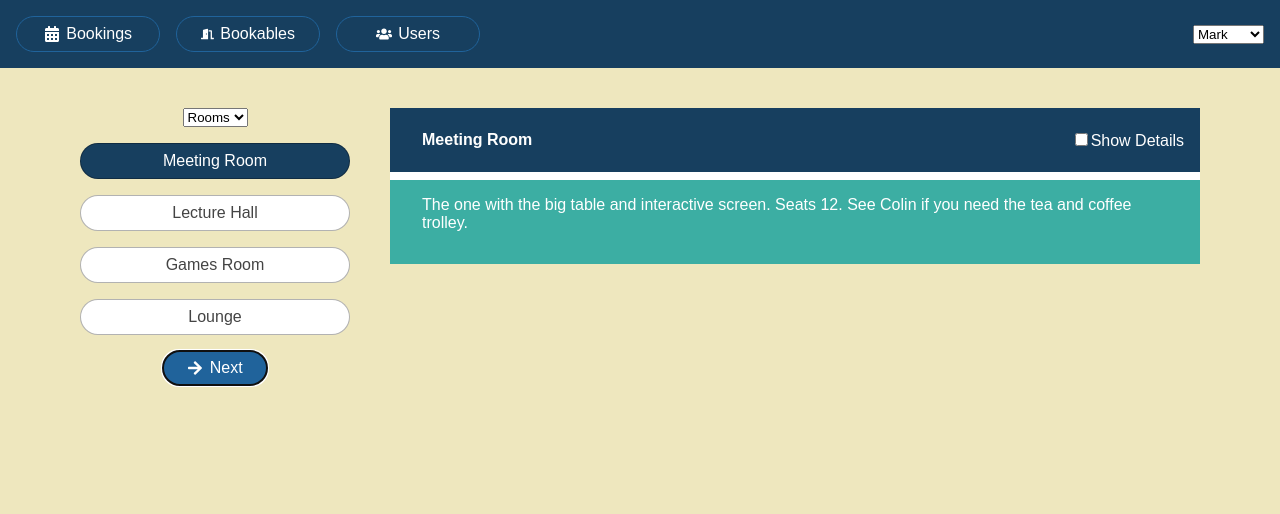
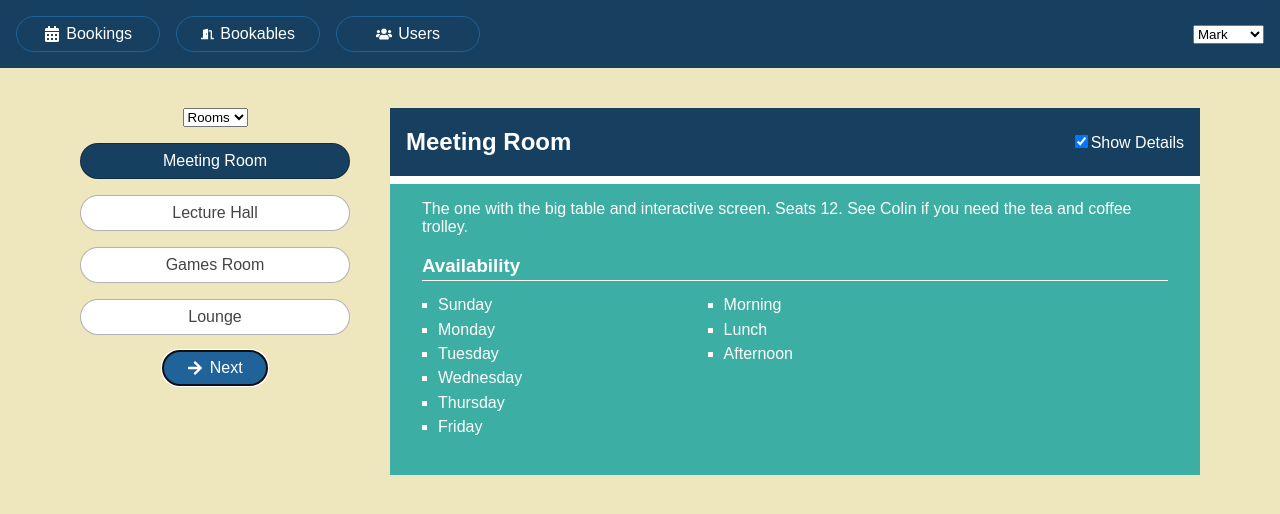
Before and after one commit to oumabaros/BookingsApp, a React app: page /bookables in a window 1280 px wide. Shown: the top 514 px of the page. Built offline with nearby package versions, Linux system fonts and the light colour scheme.

Commit message:
first commit

```diff
--- a/src/client/components/Bookables/BookablesList.js
+++ b/src/client/components/Bookables/BookablesList.js
@@ -1,51 +1,88 @@
-import React from "react";
-import data from "../../static.json";
-import { useState,Fragment } from "react";
+import {useReducer, Fragment} from 'react';
+import data from '../../static.json';
 import {FaArrowRight} from "react-icons/fa";
+import * as React from 'react';
+import reducer from "./reducer";
 
+let bookables=data.bookables,sessions=data.sessions,days=data.days;
 
-export default function BookablesList(){
-    const [group, setGroup] = useState("Rooms");
-    const {bookables} = data;
-    const bookablesInGroup=bookables.filter(b=>b.group===group);
-    const [bookableIndex,setBookableIndex]=useState(0);
+const initialState = {
+  group: "Rooms",
+  bookableIndex: 0,
+  hasDetails: true,
+  bookables
+};
+
+export default function BookablesList () {
+  const [state, dispatch] = useReducer(reducer, initialState);
+
+  const {group, bookableIndex, bookables, hasDetails} = state;
+
+  const bookablesInGroup = bookables.filter(b => b.group === group);
+  const bookable = bookablesInGroup[bookableIndex];
   const groups = [...new Set(bookables.map(b => b.group))];
-    const bookable = bookablesInGroup[bookableIndex];
-    const [hasDetails, setHasDetails] = useState(false);
 
-    function changeBookable(selectedIndex){
-        setBookableIndex(selectedIndex);
-        console.log(selectedIndex);
-    }
-    function nextBookable () {
-        setBookableIndex(bookableIndex => (bookableIndex + 1) % bookablesInGroup.length);
+  function changeGroup (e) {
+    dispatch({
+      type: "SET_GROUP",
+      payload: e.target.value
+    });
   }
 
-    return(
+  function changeBookable (selectedIndex) {
+    dispatch({
+      type: "SET_BOOKABLE",
+      payload: selectedIndex
+    });
+  }
+
+  function nextBookable () {
+    dispatch({type: "NEXT_BOOKABLE"});
+  }
+
+  function toggleDetails () {
+    dispatch({type: "TOGGLE_HAS_DETAILS"});
+  }
+
+  return (
     <Fragment>
       <div>
-            <select value={group} onChange={(e) => setGroup(e.target.value)}>
+        <select
+          value={group}
+          onChange={changeGroup}
+        >
           {groups.map(g => <option value={g} key={g}>{g}</option>)}
         </select>
+
         <ul className="bookables items-list-nav">
-                {bookablesInGroup.map((b,i)=>(
-                    <li key={b.id} className={i === bookableIndex ? "selected" : null}>
-                        <button className="btn" onClick={()=>changeBookable(i)}>
+          {bookablesInGroup.map((b, i) => (
+            <li
+              key={b.id}
+              className={i === bookableIndex ? "selected" : null}
+            >
+              <button
+                className="btn"
+                onClick={() => changeBookable(i)}
+              >
                 {b.title}
               </button>
             </li>
           ))}
         </ul>
         <p>
-                <button className="btn" onClick={nextBookable} autoFocus>
+          <button
+            className="btn"
+            onClick={nextBookable}
+            autoFocus
+          >
             <FaArrowRight/>
             <span>Next</span>
           </button>
         </p>
       </div>
-        {
-            bookable && (
-                <div className="booking-details">
+
+      {bookable && (
+        <div className="bookable-details">
           <div className="item">
             <div className="item-header">
               <h2>
@@ -53,25 +90,31 @@ export default function BookablesList(){
               </h2>
               <span className="controls">
                 <label>
-                                    <input type="checkbox" checked={hasDetails} onChange={()=>setHasDetails(has=>!has)} />
+                  <input
+                    type="checkbox"
+                    checked={hasDetails}
+                    onChange={toggleDetails}
+                  />
                   Show Details
                 </label>
               </span>
             </div>
+
             <p>{bookable.notes}</p>
+
             {hasDetails && (
               <div className="item-details">
                 <h3>Availability</h3>
                 <div className="bookable-availability">
                   <ul>
-                                        {
-                                            bookable.days.sort().map(d=><li key={d}>{ bookable.days[d]}</li>)
-
+                    {bookable.days
+                      .sort()
+                      .map(d => <li key={d}>{days[d]}</li>)
                     }
                   </ul>
                   <ul>
-                                        {
-                                            bookable.sessions.map(s=><li key={s}>{ bookable.sessions[s]}</li>)
+                    {bookable.sessions
+                      .map(s => <li key={s}>{sessions[s]}</li>)
                     }
                   </ul>
                 </div>
@@ -79,9 +122,7 @@ export default function BookablesList(){
             )}
           </div>
         </div>
-            )
-        }
+      )}
     </Fragment>
   );
-
 }
--- /dev/null
+++ b/src/client/components/Bookables/reducer.js
@@ -0,0 +1,36 @@
+export default function reducer (state, action) {
+  switch (action.type) {
+
+    case "SET_GROUP":
+      return {
+        ...state,
+        group: action.payload,
+        bookableIndex: 0
+      };
+
+    case "SET_BOOKABLE":
+      return {
+        ...state,
+        bookableIndex: action.payload
+      };
+
+    case "TOGGLE_HAS_DETAILS":
+      return {
+        ...state,
+        hasDetails: !state.hasDetails
+      };
+
+    case "NEXT_BOOKABLE":
+      const count = state.bookables.filter(
+        b => b.group === state.group
+      ).length;
+
+      return {
+        ...state,
+        bookableIndex: (state.bookableIndex + 1) % count
+      };
+
+    default:
+      return state;
+  }
+}
--- a/src/client/components/Users/UsersList.js
+++ b/src/client/components/Users/UsersList.js
@@ -1,15 +1,25 @@
 import React from "react";
 import data from "../../static.json";
-import { useState,Fragment } from "react";
+import { useState,useReducer,Fragment } from "react";
+import reducer from "./reducer";
+
+const initialState = {
+    userIndex:0
+  };
 
 export default function UsersPage () {
 
     const users = data.users;
-    const [userIndex,setUserIndex]=useState(0);
+    //const [userIndex,setUserIndex]=useState(0);
+    const [state, dispatch] = useReducer(reducer, initialState);
+    const {userIndex}=state;
     const user = users[userIndex];
 
     function changeUserIndex(selectedIndex){
-        setUserIndex(selectedIndex);
+        dispatch({
+            type: "SET_USER",
+            payload: selectedIndex
+          });
         console.log(selectedIndex);
     }
 
--- /dev/null
+++ b/src/client/components/Users/reducer.js
@@ -0,0 +1,11 @@
+export default function reducer(state,action){
+    switch(action.type){
+        case "SET_USER":
+            return{
+                ...state,
+                userIndex:action.payload
+            };
+        default:
+            return state;
+    }
+}
--- /dev/null
+++ b/src/utils/date-wrangler.js
@@ -0,0 +1,5 @@
+export function addDays(date,daysToAdd){
+    const clone = new Date(date.getTime());
+    clone.setDate(clone.getDate() + daysToAdd);
+    return clone;
+}
```
Lines whose indentation alone changed are shown as unchanged.
